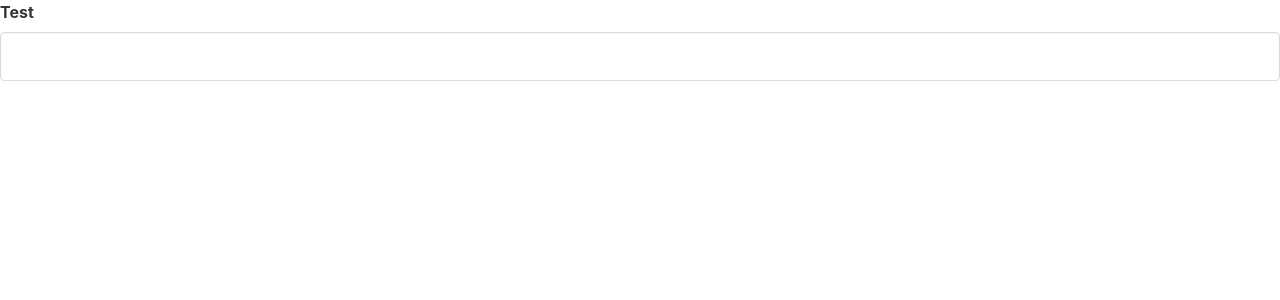
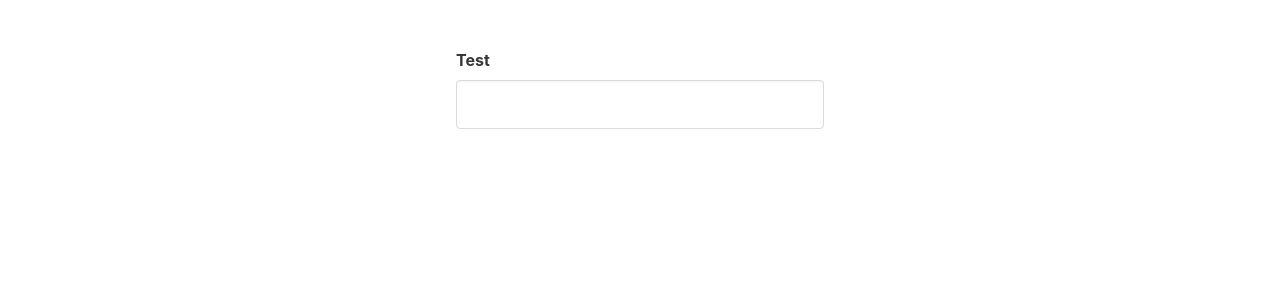
Before and after one commit to ckifer/bulma-angular, an Angular app: page / in a window 1280 px wide. Shown: the top 300 px of the page. Built offline with nearby package versions, Linux system fonts and the light colour scheme.

Commit message:
Update the layout so the example looks better for now.

```diff
--- a/src/app/app.component.html
+++ b/src/app/app.component.html
@@ -1,3 +1,7 @@
+<section class="section">
+  <div class="container">
+    <div class="columns">
+      <div class="column is-mobile is-one-third is-offset-one-third">
         <ba-tags-input
                 [(ngModel)]="tags"
                 [id]="'test'"
@@ -6,3 +10,7 @@
         <ul *ngIf="tags">
           <li *ngFor="let tag of tags">{{tag}}</li>
         </ul>
+      </div>
+    </div>
+  </div>
+</section>
```
Lines whose indentation alone changed are shown as unchanged.
